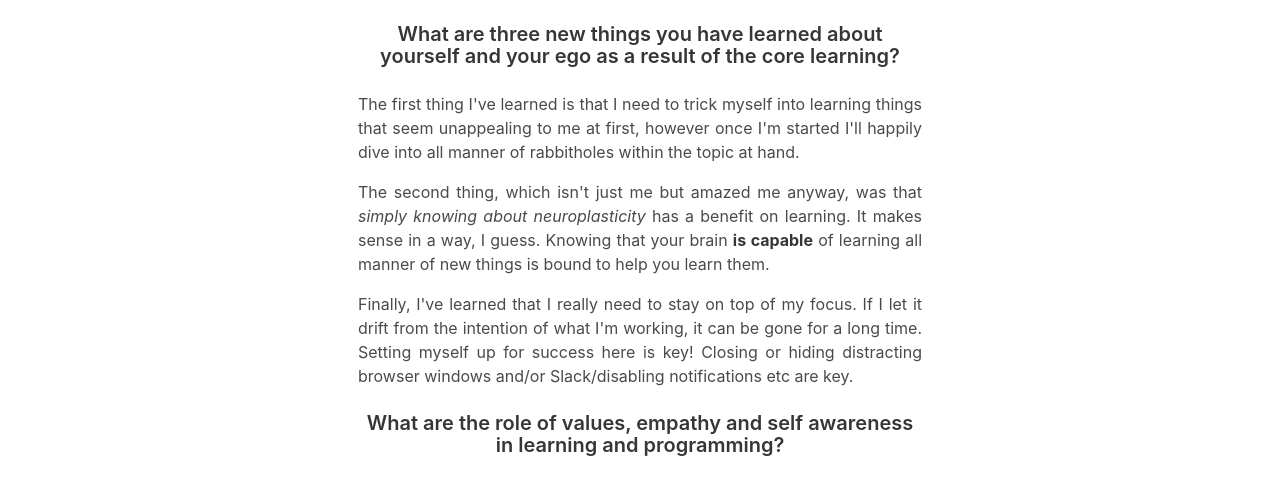
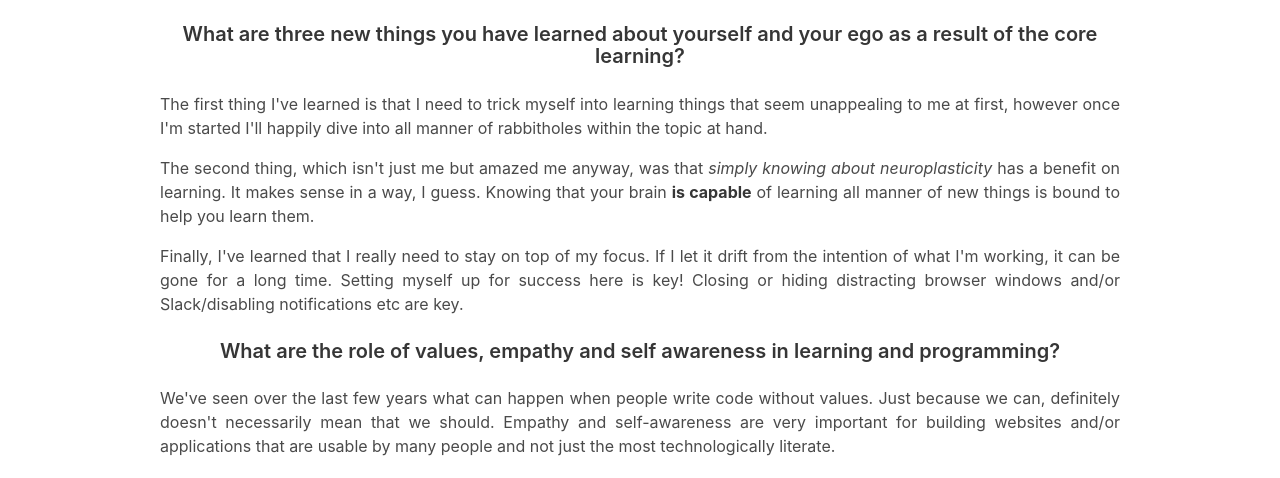
Before and after one commit to MattSNZ/mattsnz.github.io, a plain HTML site: page bulma-test/foundations-reflection.html in a window 1280 px wide. Shown: the part 247-725 px from the top of the page. Drawn offline with nearby package versions, Linux system fonts and the light colour scheme.

Commit message:
remove columns from posts

```diff
--- a/bulma-test/foundations-reflection.html
+++ b/bulma-test/foundations-reflection.html
@@ -42,9 +42,7 @@
           <li class="is-active"><a href="#">Reflections on Foundations</a></li>
         </ul>
       </nav>
-      <div class="columns">
-        <div class="column"></div>
-        <div class="column is-half">
+      <div class="container is-max-desktop">
         <div class="content is-dark">
           <div class="block">
             <h1 class="title is-2 has-text-centered">Reflections on Foundations</h1>
@@ -81,9 +79,6 @@
             </p>
           </div>
         </div>
-        </div>
-        <div class="column"></div>
-      </div>
         <div class="block"></div>
 
   </main>
```
Also changed, not shown: bulma-test/blog-template.html (+1 -5 lines). Lines whose indentation alone changed are shown as unchanged.
